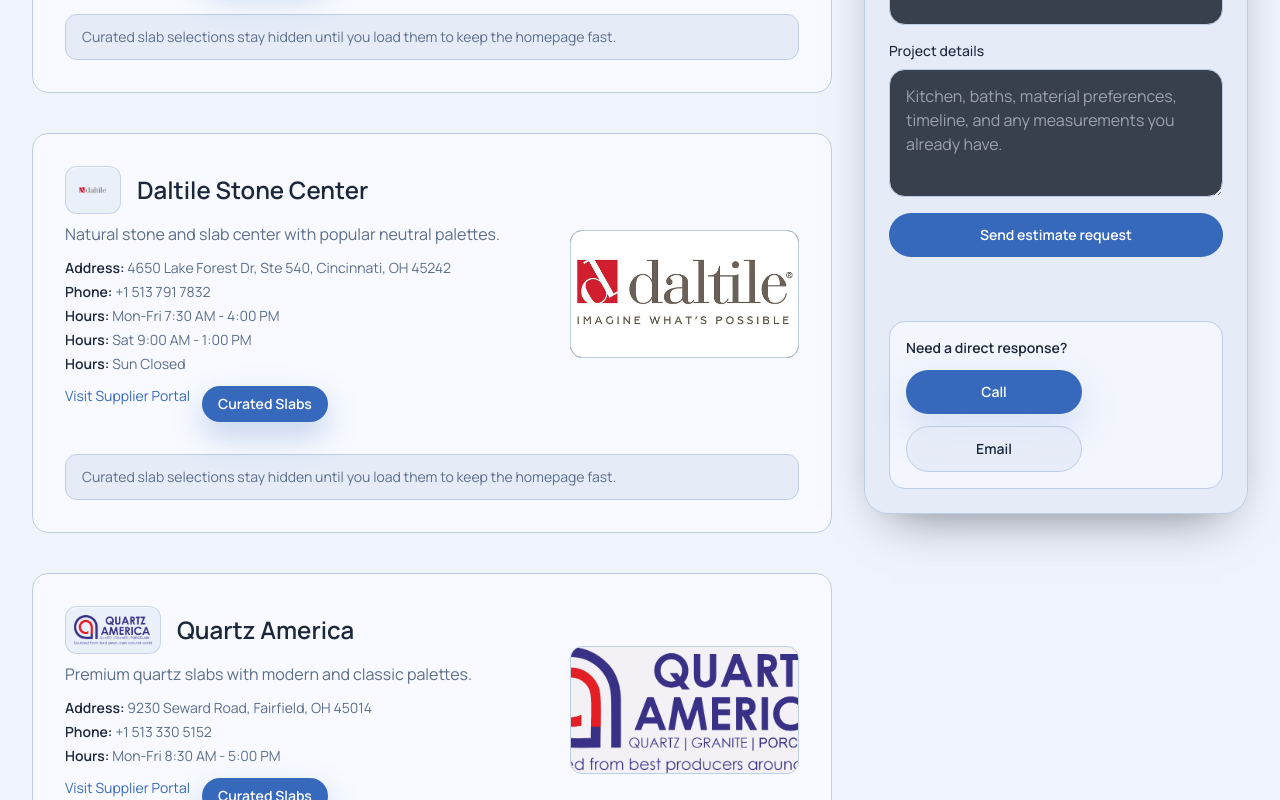
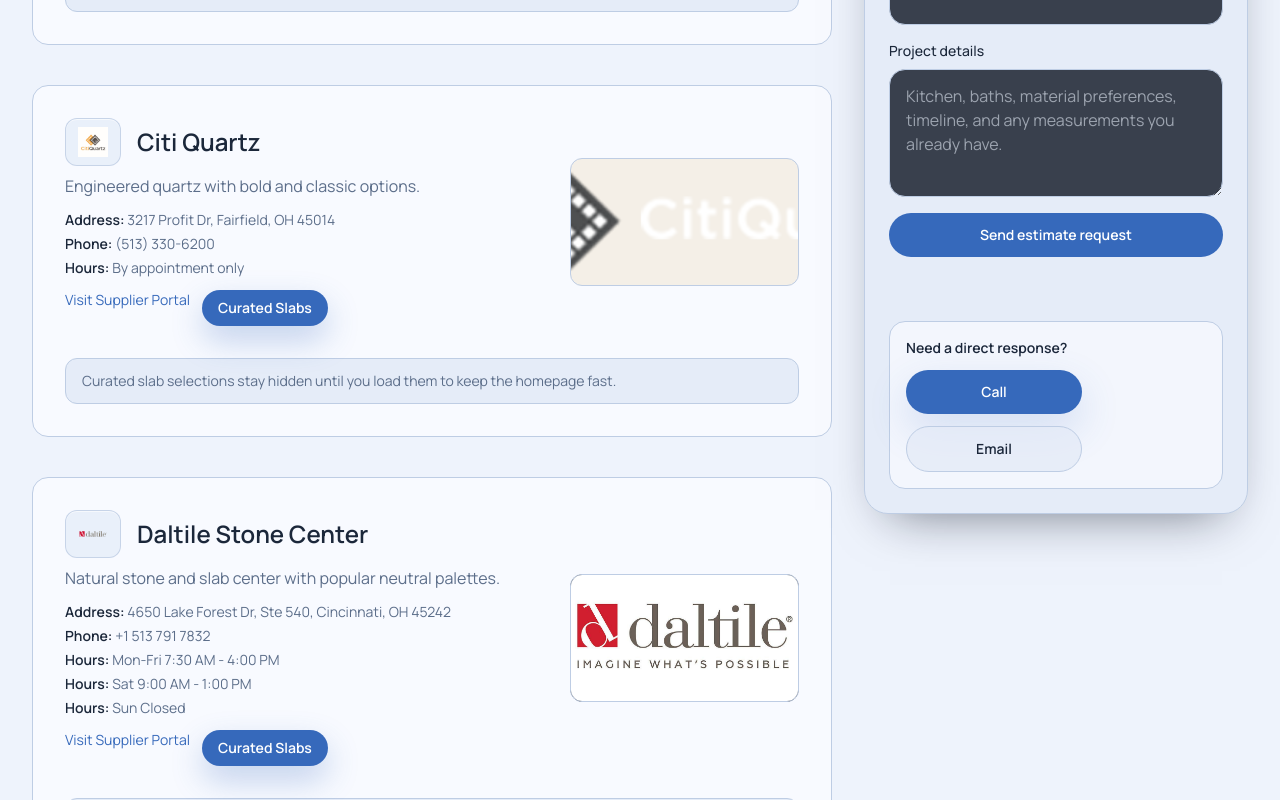
Before and after one commit to 0xwaya/amazon-granite, a Next.js app in the folder frontend/: page / in a window 1280 px wide. Shown: the part 1380-2180 px from the top of the page. Built offline with nearby package versions, Linux system fonts and the light colour scheme; no server answers.

Commit message:
Sort stone suppliers alphabetically

```diff
--- a/frontend/components/SuppliersSection.jsx
+++ b/frontend/components/SuppliersSection.jsx
@@ -2,6 +2,8 @@
 
 import SupplierHero from './SupplierHero';
 import supplierSummaries from '../data/supplier-summaries.json';
+
+const sortedSupplierSummaries = [...supplierSummaries].sort((left, right) => left.name.localeCompare(right.name));
 
 export default function SuppliersSection() {
   const [expandedSupplierName, setExpandedSupplierName] = useState(null);
@@ -77,7 +79,7 @@
         </div>
         <div className="text-sm text-muted">Hidden by default, loaded on demand</div>
       </div>
-      {supplierSummaries.map((summary) => (
+      {sortedSupplierSummaries.map((summary) => (
         <SupplierHero
           key={summary.name}
           supplier={detailedSuppliers[summary.name] || summary}
```
Also changed, not shown: 1 other file (tests, documents, lock files or other folders).
